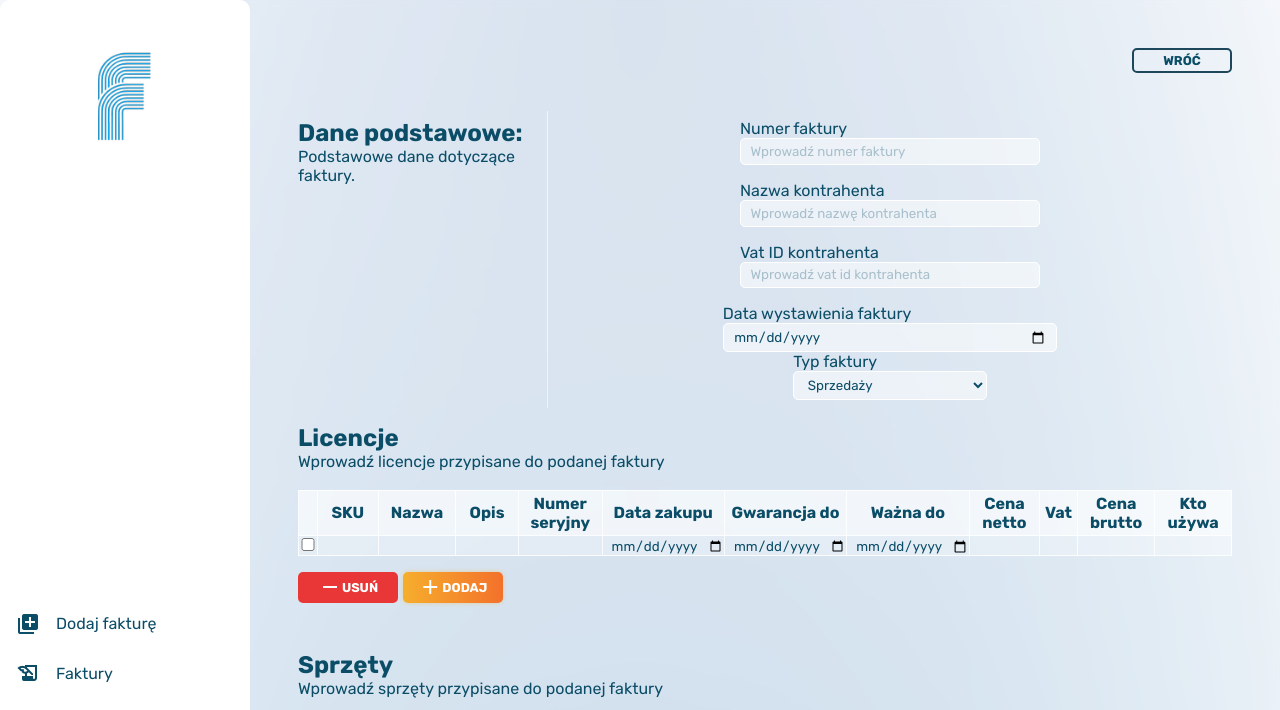
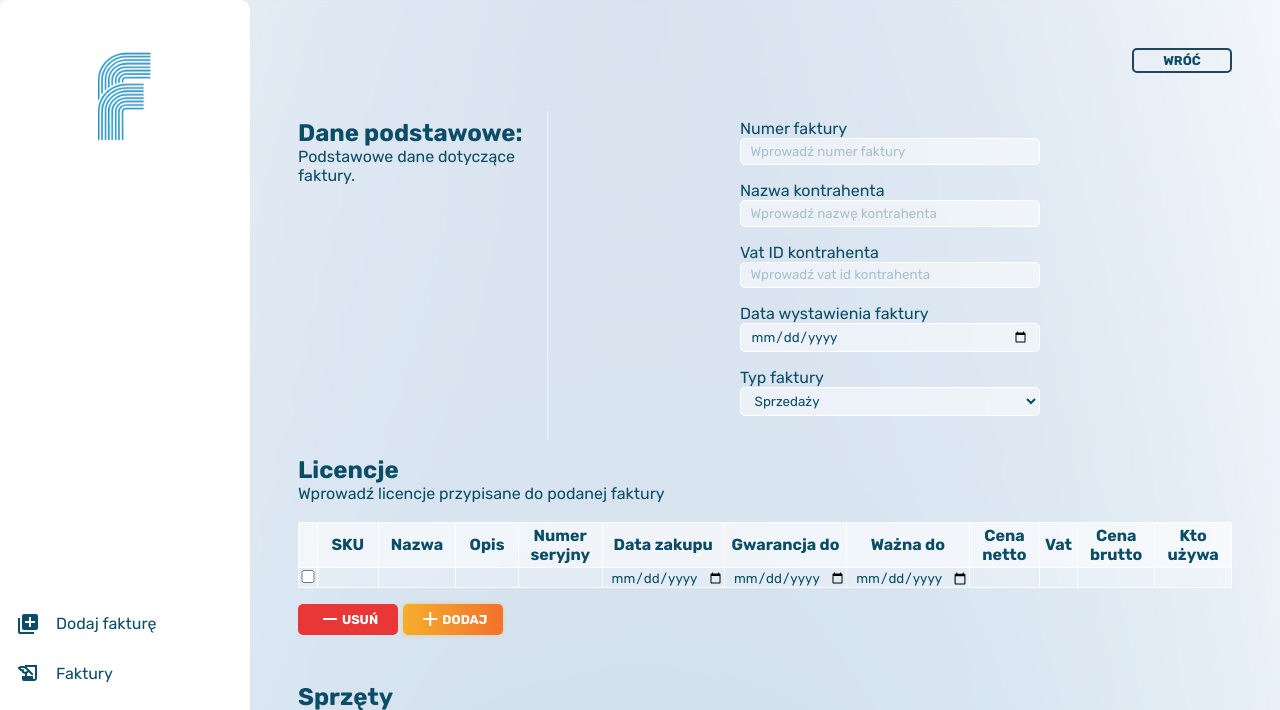
Before and after one commit to wm44557/PROJEKT-AI, a PHP site: the page made by views/pages/components/invoiceForm.php in a window 1280 px wide. Shown: the top 710 px of the page. Run offline with PHP 8.4, Linux system fonts and the light colour scheme; the template is opened without the code that fills it, so the values that code supplies are empty; the visitor is signed in with stand-in values (Sample User, id 1); some libraries are stand-ins or nearby versions.

Commit message:
Invoice Form style fix

```diff
--- a/views/pages/components/invoiceForm.php
+++ b/views/pages/components/invoiceForm.php
@@ -25,14 +25,14 @@
             <input type="text" name="contractorVatId" placeholder="Wprowadź vat id kontrahenta">
         </label>
 
-        <label>
+        <label class="form-input-label text">
             Data wystawienia faktury
-            <input class="form-input" type="date" name="dateInvoice" placeholder="Podaj datę wystawienia faktury">
+            <input type="date" name="dateInvoice" placeholder="Podaj datę wystawienia faktury">
         </label>
 
-        <label>
+        <label class="form-input-label text">
             Typ faktury
-            <select name="type" class="form-input">
+            <select name="type">
                 <option value="sale">Sprzedaży</option>
                 <option value="buy">Kupna</option>
             </select>
```
